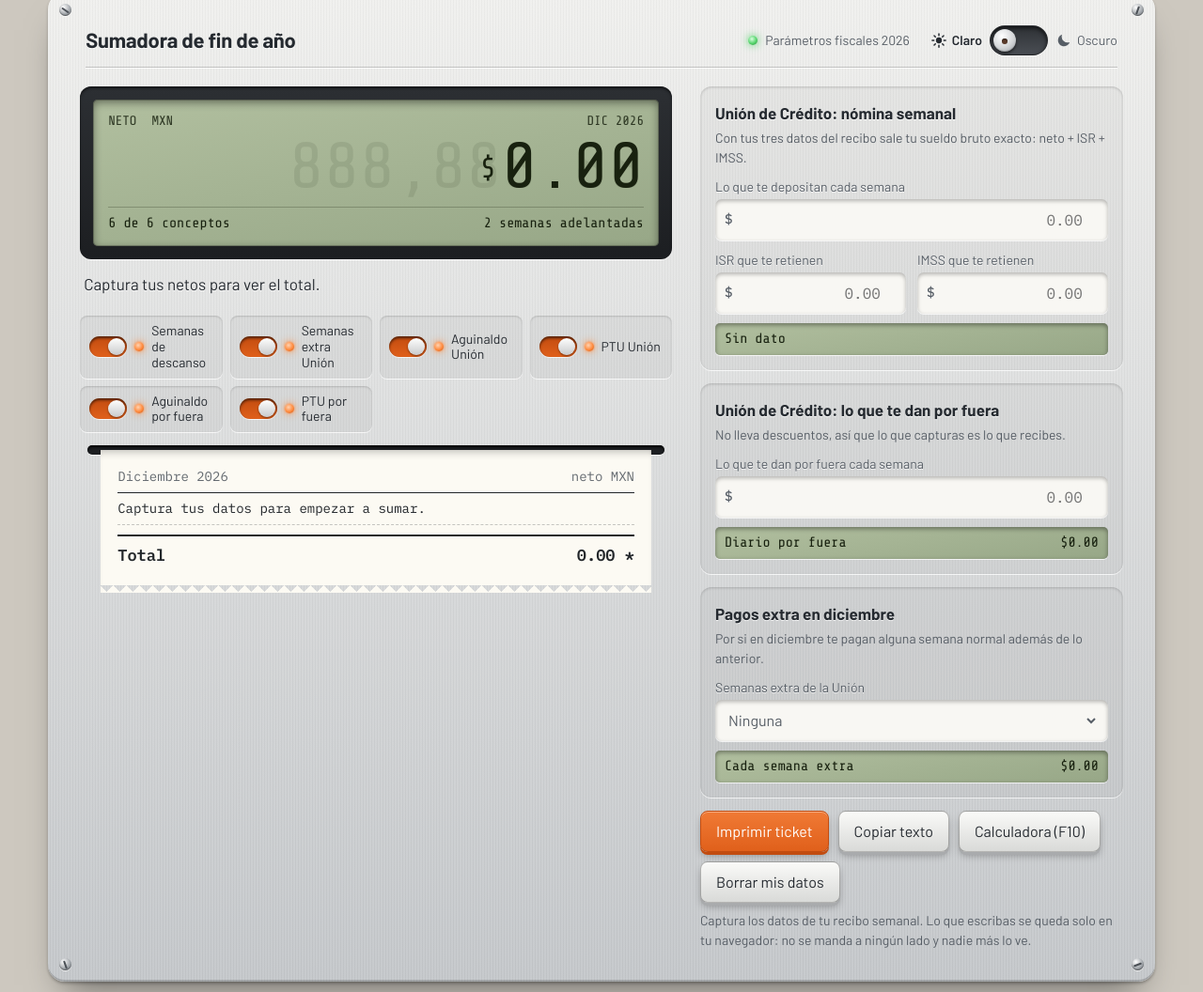
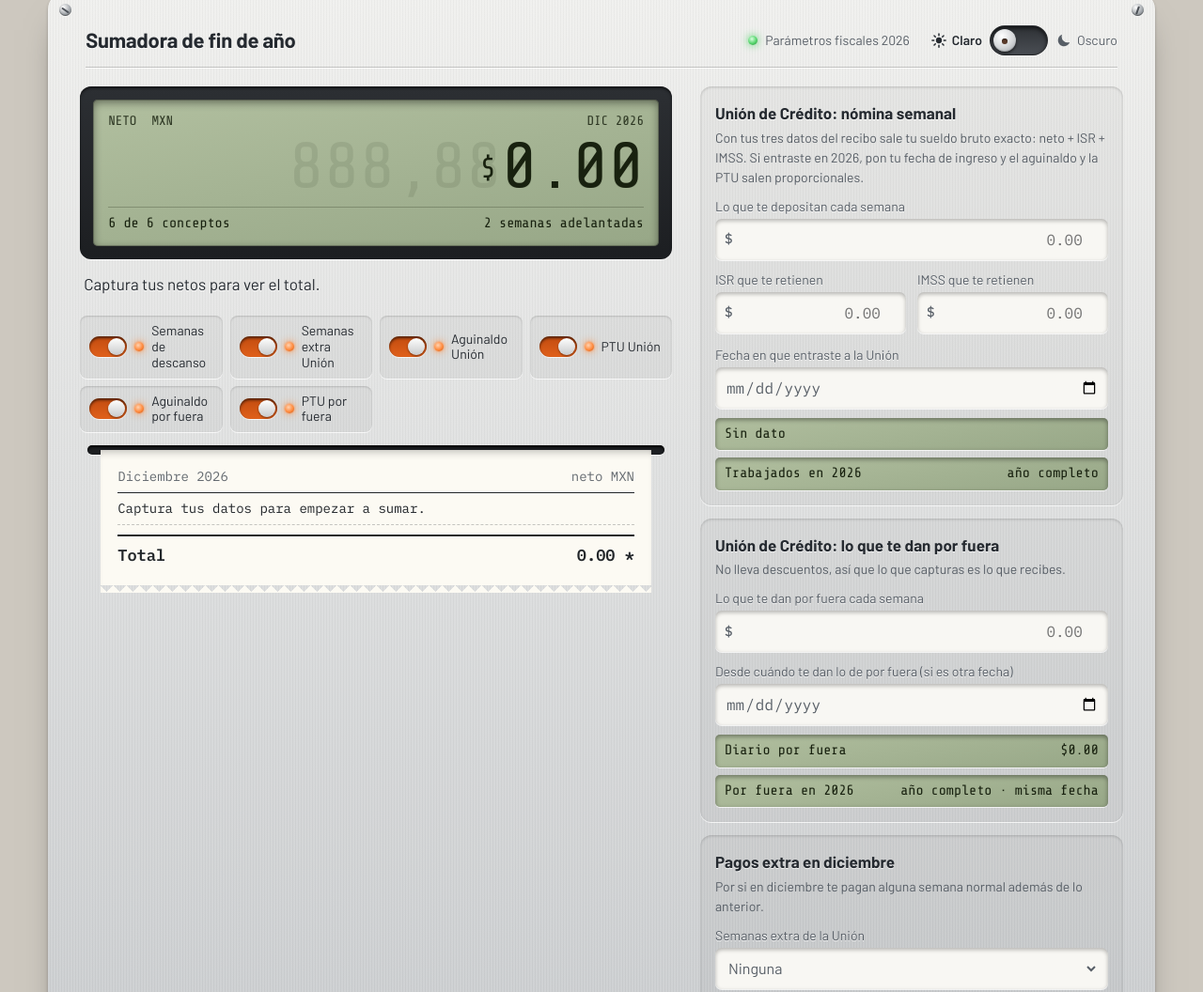
Before and after one commit to alanhl0109-cell/diciembre-union, a plain HTML site: page index.html in a window 1280 px wide. Shown: the part 201-1257 px from the top of the page at 94% size. Drawn offline with nearby package versions, Linux system fonts and the light colour scheme.

Commit message:
Aguinaldo y PTU proporcionales según fecha de ingreso (nómina y por fuera)
Co-Authored-By: Claude Opus 5.5 <noreply@anthropic.com>
Claude-Session: https://claude.ai/code/session_01GLUd3DWhqT2nZvjCXoYYZy

```diff
--- a/index.html
+++ b/index.html
@@ -69,6 +69,7 @@ input,select,button{font:inherit;font-size:16px}
 .well{display:flex;align-items:center;height:44px;border-radius:7px;background:var(--well);color:var(--wellink);box-shadow:inset 0 2px 4px rgba(0,0,0,.28),0 1px 0 var(--emb);padding:0 10px}
 .well b{font-family:"IBM Plex Mono",monospace;font-weight:500;color:var(--mute);margin-right:4px}
 .well input,.well select{flex:1;width:100%;height:100%;border:0;background:transparent;color:inherit;font-family:"IBM Plex Mono",monospace;font-size:16px;text-align:right;outline:none}
+.well input[type=date]{text-align:left;min-height:42px}
 .well select{text-align:left;font-family:"Barlow",sans-serif;cursor:pointer}
 .well:focus-within{box-shadow:inset 0 2px 4px rgba(0,0,0,.28),0 0 0 2px var(--or)}
 .mini{display:flex;justify-content:space-between;gap:10px;flex-wrap:wrap;font-family:"Share Tech Mono",monospace;font-size:15px;color:var(--lcdink);background:linear-gradient(170deg,var(--lcd1),var(--lcd2));border-radius:5px;padding:6px 10px;box-shadow:inset 0 2px 5px rgba(0,0,0,.4),0 1px 0 var(--emb)}
@@ -226,19 +227,23 @@ box-shadow:inset 0 1px 0 rgba(255,255,255,.55),inset 0 -2px 0 rgba(0,0,0,.2),0 2
     <div class="a-ctrl">
       <div class="grp">
         <h3>Unión de Crédito: nómina semanal</h3>
-        <p>Con tus tres datos del recibo sale tu sueldo bruto exacto: neto + ISR + IMSS.</p>
+        <p>Con tus tres datos del recibo sale tu sueldo bruto exacto: neto + ISR + IMSS. Si entraste en 2026, pon tu fecha de ingreso y el aguinaldo y la PTU salen proporcionales.</p>
         <label class="f"><span>Lo que te depositan cada semana</span><span class="well"><b>$</b><input type="number" step="0.01" min="0" inputmode="decimal" id="ucNeto" data-blank="1" placeholder="0.00" data-k="uc.neto"></span></label>
         <div class="r2">
           <label class="f"><span>ISR que te retienen</span><span class="well"><b>$</b><input type="number" step="0.01" min="0" inputmode="decimal" id="ucIsr" data-k="uc.isr" data-blank="1" placeholder="0.00"></span></label>
           <label class="f"><span>IMSS que te retienen</span><span class="well"><b>$</b><input type="number" step="0.01" min="0" inputmode="decimal" id="ucImss" data-k="uc.imss" data-blank="1" placeholder="0.00"></span></label>
         </div>
+        <label class="f" style="margin-top:2px"><span>Fecha en que entraste a la Unión</span><span class="well"><input type="date" id="ucIng" data-k="uc.ingreso" min="1990-01-01" max="2026-12-31"></span></label>
         <div class="mini" id="miniUC"></div>
+        <div class="mini" id="miniDiasUC" style="margin-top:8px"></div>
       </div>
       <div class="grp">
         <h3>Unión de Crédito: lo que te dan por fuera</h3>
         <p>No lleva descuentos, así que lo que capturas es lo que recibes.</p>
         <label class="f"><span>Lo que te dan por fuera cada semana</span><span class="well"><b>$</b><input type="number" step="0.01" min="0" inputmode="decimal" id="fuNeto" data-blank="1" placeholder="0.00" data-k="fuera.neto"></span></label>
+        <label class="f"><span>Desde cuándo te dan lo de por fuera (si es otra fecha)</span><span class="well"><input type="date" id="fuIng" data-k="fuera.ingreso" min="1990-01-01" max="2026-12-31"></span></label>
         <div class="mini" id="miniFU"></div>
+        <div class="mini" id="miniDiasFU" style="margin-top:8px"></div>
       </div>
       <div class="grp">
         <h3>Pagos extra en diciembre</h3>
@@ -327,7 +332,6 @@ box-shadow:inset 0 1px 0 rgba(255,255,255,.55),inset 0 -2px 0 rgba(0,0,0,.2),0 2
         <h3>Unión de Crédito</h3>
         <div class="r2">
           <label class="f"><span>Días de aguinaldo</span><span class="well"><input type="number" step="1" min="0" data-k="uc.aguiDias"></span></label>
-          <label class="f"><span>Días trabajados en 2026</span><span class="well"><input type="number" step="1" min="0" max="365" data-k="uc.laborados"></span></label>
           <label class="f"><span>Días de PTU (libres)</span><span class="well"><input type="number" step="1" min="0" data-k="uc.ptuDias"></span></label>
           <label class="f"><span>PTU sobre</span><span class="well"><select data-k="uc.ptuBase"><option value="bruto">Salario diario bruto</option><option value="neto">Salario diario neto</option></select></span></label>
           <label class="f"><span>Otros descuentos semanales</span><span class="well"><b>$</b><input type="number" step="0.01" min="0" data-k="uc.otras"></span></label>
@@ -377,6 +381,7 @@ box-shadow:inset 0 1px 0 rgba(255,255,255,.55),inset 0 -2px 0 rgba(0,0,0,.2),0 2
     <li><b>Aguinaldo de nómina: 15 días.</b> Salario diario × 15. Los primeros 30 UMA ($3,519.30) no pagan ISR. Al resto se le aplica la tasa que resulta del art. 174 del Reglamento del ISR, que es como lo hace NOI. El aguinaldo no lleva descuento de IMSS.</li>
     <li><b>PTU de nómina: 30 días libres.</b> Primero se fija lo que debes recibir (salario diario × 30) y luego se calcula cuánto tiene que pagar la empresa en bruto para que, quitando el ISR, te quede exactamente esa cantidad. Los primeros 15 UMA ($1,759.65) no pagan ISR, y la PTU no lleva IMSS.</li>
     <li><b>Lo de por fuera.</b> No tiene descuentos: lo semanal entre 7 es el salario diario; × 15 es el aguinaldo y × 30 la PTU.</li>
+    <li><b>Si no trabajaste el año completo.</b> Con tu fecha de ingreso se cuentan los días trabajados en 2026, de esa fecha al 31 de diciembre. El aguinaldo y la PTU se pagan en proporción: días de prestación × días trabajados ÷ 365. Ejemplo: si entraste el 1 de julio llevas 184 días, así que te tocan 15 × 184 ÷ 365 = 7.56 días de aguinaldo. Lo de por fuera usa su propia fecha si es distinta; si la dejas vacía, usa la de nómina. Si entraste antes de 2026 o dejas la fecha vacía, cuenta el año completo.</li>
     <li><b>Semanas de descanso adelantadas.</b> El descanso de 14 días son 2 semanas que te pagan por adelantado antes de salir. Cada semana vale lo de nómina más lo de por fuera. No hay prima vacacional porque no son vacaciones. Tus semanas normales de diciembre no se suman aquí.</li>
     <li><b>Si tienes otro trabajo.</b> Cada patrón te exenta 30 UMA del aguinaldo, pero en la declaración anual solo te toca una exención y un subsidio, así que podría salirte algo de ISR a pagar en abril. Este total es lo que te cae en diciembre, no el impuesto final.</li>
   </ol>
@@ -543,20 +548,32 @@ var CALC = (function () {
     return out;
   }
 
+  // Días trabajados en el año: de la fecha de ingreso (o 1-ene) al 31-dic, inclusive. null = sin fecha.
+  function diasTrab(ing, year) {
+    if (!ing) return null;
+    var ini = Date.UTC(year, 0, 1), fin = Date.UTC(year, 11, 31), d = Date.parse(ing + 'T00:00:00Z');
+    if (isNaN(d)) return null;
+    if (d > fin) return 0;
+    return Math.round((fin - Math.max(d, ini)) / 864e5) + 1;
+  }
+
   function calcular(st) {
     var par = st.par, uc = st.uc, ro = st.ro, fu = st.fuera;
     var R = { subM: subMensual(par) };
     R.semUC = sueldo(uc, 7, par);
+    R.diasUC = diasTrab(uc.ingreso, st.year); if (R.diasUC === null) R.diasUC = Math.min(365, +uc.laborados || 365);
+    R.diasFU = diasTrab(fu.ingreso, st.year); if (R.diasFU === null) R.diasFU = R.diasUC;
+    R.propUC = Math.min(R.diasUC, 365) / 365; R.propFU = Math.min(R.diasFU, 365) / 365;
     R.qnaRO = ro ? sueldo(ro, 15, par) : null;
     if (R.semUC) {
-      R.aguiUC = aguinaldo(R.semUC.SD, uc.aguiDias, uc.laborados, uc.regimen, par);
+      R.aguiUC = aguinaldo(R.semUC.SD, uc.aguiDias, R.diasUC, uc.regimen, par);
       var basePTU = uc.ptuBase === 'neto' ? r2(uc.neto / 7) : R.semUC.SD;
-      R.ptuUC = ptuNeta(r2(basePTU * uc.ptuDias), R.semUC.SD, uc.regimen, +uc.ptuExtra || 0, par);
+      R.ptuUC = ptuNeta(r2(basePTU * uc.ptuDias * R.propUC), R.semUC.SD, uc.regimen, +uc.ptuExtra || 0, par);
       R.ptuUC.basePTU = basePTU;
     }
     R.sdFuera = r2((+fu.neto || 0) / 7);
-    R.aguiFuera = r2(R.sdFuera * fu.aguiDias);
-    R.ptuFuera = r2(R.sdFuera * fu.ptuDias);
+    R.aguiFuera = r2(R.sdFuera * fu.aguiDias * R.propFU);
+    R.ptuFuera = r2(R.sdFuera * fu.ptuDias * R.propFU);
     if (R.qnaRO) R.aguiRO = aguinaldo(R.qnaRO.SD, ro.aguiDias, ro.laborados, ro.regimen, par);
     R.pagos = pagos(st.year, st.payDow, st.ranges);
     R.nOrd = Math.max(0, R.pagos.ordinarios.length + (+st.adjOrd || 0));
@@ -572,10 +589,10 @@ var CALC = (function () {
     R.lineas = [
       { k: 'adel', g: 'Unión de Crédito', t: 'Semanas de descanso adelantadas', e: R.nAdel + ' semanas que te pagan antes de irte, nómina + por fuera', det: det(R.nAdel), v: r2(R.semanal * R.nAdel) },
       { k: 'extra', g: 'Unión de Crédito', t: 'Semanas extra', e: '', det: det(R.nExtra), v: r2(R.semanal * R.nExtra) },
-      { k: 'ucAgui', g: 'Unión de Crédito', t: 'Aguinaldo de nómina', e: '15 días de sueldo bruto, menos su ISR', v: R.aguiUC ? R.aguiUC.neto : 0 },
-      { k: 'ucPtu', g: 'Unión de Crédito', t: 'PTU de nómina', e: '30 días libres: la empresa absorbe el ISR', v: R.ptuUC ? R.ptuUC.neto : 0 },
-      { k: 'fAgui', g: 'Por fuera', t: 'Aguinaldo por fuera', e: '15 días de lo que te dan por fuera, sin descuentos', v: R.aguiFuera },
-      { k: 'fPtu', g: 'Por fuera', t: 'PTU por fuera', e: '30 días de lo que te dan por fuera, sin descuentos', v: R.ptuFuera },
+      { k: 'ucAgui', g: 'Unión de Crédito', t: 'Aguinaldo de nómina', e: R.diasUC < 365 ? uc.aguiDias + ' días proporcionales a ' + R.diasUC + ' días trabajados, menos su ISR' : uc.aguiDias + ' días de sueldo bruto, menos su ISR', v: R.aguiUC ? R.aguiUC.neto : 0 },
+      { k: 'ucPtu', g: 'Unión de Crédito', t: 'PTU de nómina', e: R.diasUC < 365 ? uc.ptuDias + ' días libres proporcionales a ' + R.diasUC + ' días trabajados' : uc.ptuDias + ' días libres: la empresa absorbe el ISR', v: R.ptuUC ? R.ptuUC.neto : 0 },
+      { k: 'fAgui', g: 'Por fuera', t: 'Aguinaldo por fuera', e: R.diasFU < 365 ? fu.aguiDias + ' días proporcionales a ' + R.diasFU + ' días, sin descuentos' : fu.aguiDias + ' días de lo que te dan por fuera, sin descuentos', v: R.aguiFuera },
+      { k: 'fPtu', g: 'Por fuera', t: 'PTU por fuera', e: R.diasFU < 365 ? fu.ptuDias + ' días proporcionales a ' + R.diasFU + ' días, sin descuentos' : fu.ptuDias + ' días de lo que te dan por fuera, sin descuentos', v: R.ptuFuera },
       { k: 'roAgui', g: 'Otro trabajo', t: 'Aguinaldo Otro trabajo', e: '15 días de sueldo bruto, menos su ISR', v: R.aguiRO ? R.aguiRO.neto : 0 },
       { k: 'roQna', g: 'Otro trabajo', t: 'Quincenas de diciembre', e: R.nQna + ' × ' + R.qnaNeto.toFixed(2) + (R.qnaEst ? ' (neto estimado con tu bruto)' : ' neto'), v: r2(R.qnaNeto * R.nQna) }
     ];
@@ -585,7 +602,7 @@ var CALC = (function () {
   }
 
   return { r2: r2, T7: T7, T15: T15, TM: TM, isrRaw: isrRaw, periodo: periodo, brutoDesdeNeto: brutoDesdeNeto, sueldo: sueldo, sdDe: sdDe,
-    isrGrat: isrGrat, aguinaldo: aguinaldo, ptuNeta: ptuNeta, pagos: pagos, calcular: calcular, subMensual: subMensual };
+    isrGrat: isrGrat, aguinaldo: aguinaldo, ptuNeta: ptuNeta, pagos: pagos, diasTrab: diasTrab, calcular: calcular, subMensual: subMensual };
 })();
 
 
@@ -594,8 +611,8 @@ var CALC = (function () {
 {
 const C = CALC;
 const DEF = {year:2026,payDow:5,ranges:[{a:'2026-12-22',b:'2027-01-04'}],adjOrd:0,adjAdel:0,extraSem:0,
-  uc:{neto:0,isr:0,imss:0,regimen:'02',aguiDias:15,laborados:365,otras:0,ptuDias:30,ptuBase:'bruto',ptuExtra:0},
-  fuera:{neto:0,aguiDias:15,ptuDias:30},
+  uc:{ingreso:'',neto:0,isr:0,imss:0,regimen:'02',aguiDias:15,laborados:365,otras:0,ptuDias:30,ptuBase:'bruto',ptuExtra:0},
+  fuera:{ingreso:'',neto:0,aguiDias:15,ptuDias:30},
   par:{uma:117.31,umaM:3566.22,subPct:15.02,subLim:11492.66,metodo:'174',sdQna:'mes',factor:1.0493,imssExc:0.40,imssPd:0.25,imssGmp:0.375,imssIv:0.625,imssCv:1.125},
   incl:{adel:true,extra:true,ucAgui:true,ucPtu:true,fAgui:true,fPtu:true,roAgui:true}};
 const KEY = 'union-dic2026-v2';
@@ -663,6 +680,10 @@ function sueldoRows(s, quien) {
   }
   return rows;
 }
+function diasRow(que, dias, trab) {
+  if (trab >= 365) return ['× días de ' + que, String(dias)];
+  return ['× días de ' + que + '<small>' + dias + ' × ' + trab + ' días trabajados ÷ 365</small>', (dias * trab / 365).toFixed(4)];
+}
 function gratRows(g, tope) {
   const r = [['Exento: ' + tope + ' UMA', '− ' + m(g.exento)], ['Parte que paga ISR', m(g.gravado), 'sum']];
   if (g.gravado > 0) {
@@ -699,6 +720,9 @@ function render() {
   const s = R.semUC, f = R.qnaRO;
   $('#miniUC').innerHTML = s ? '<span>Bruto semanal ' + m(s.bruto) + '</span><span>Diario ' + m(s.SD) + '</span>' : '<span>Sin dato</span>';
   $('#miniEX').innerHTML = '<span>Cada semana extra</span><span>' + m(R.semanal) + '</span>';
+  const dLbl = d => d >= 365 ? 'año completo' : d + ' de 365 días (' + (d / 365 * 100).toFixed(2) + ' %)';
+  $('#miniDiasUC').innerHTML = '<span>' + (st.uc.ingreso ? 'Desde ' + new Date(st.uc.ingreso + 'T12:00:00Z').toLocaleDateString('es-MX', {day:'numeric', month:'long', year:'numeric', timeZone:'UTC'}) : 'Trabajados en ' + st.year) + '</span><span>' + (st.uc.ingreso && R.diasUC === 0 ? 'fecha después de ' + st.year : dLbl(R.diasUC)) + '</span>';
+  $('#miniDiasFU').innerHTML = '<span>' + (st.fuera.ingreso ? 'Por fuera desde ' + new Date(st.fuera.ingreso + 'T12:00:00Z').toLocaleDateString('es-MX', {day:'numeric', month:'long', year:'numeric', timeZone:'UTC'}) : 'Por fuera en ' + st.year) + '</span><span>' + dLbl(R.diasFU) + (st.fuera.ingreso ? '' : ' · misma fecha') + '</span>';
   $('#miniFU').innerHTML = '<span>Diario por fuera</span><span>' + m(R.sdFuera) + '</span>';
 
   // Calendario
@@ -724,9 +748,9 @@ function render() {
   // Tickets
   let h = '';
   h += tk('Unión: tu sueldo semanal', s && s.modo === 'recibo' ? 'Con tu recibo se reconstruye el sueldo bruto, que es la base del aguinaldo y la PTU.' : 'Sin retenciones capturadas, el bruto se estima con la tarifa 2026.', sueldoRows(s, 'semanal'));
-  if (R.aguiUC) { const a = R.aguiUC; h += tk('Unión: aguinaldo de nómina', 'Lo que marca la ley: 15 días de salario, con su ISR.', [['Salario diario bruto', m(a.SD)], ['× días de aguinaldo' + (a.laborados < 365 ? '<small>proporcional a ' + a.laborados + ' días trabajados</small>' : ''), String(a.dias)], ['= Aguinaldo bruto', m(a.bruto), 'sum']].concat(gratRows(a, 30)).concat([['Aguinaldo que recibes', m(a.neto), 'sum']])); }
-  if (R.ptuUC) { const p = R.ptuUC; h += tk('Unión: PTU de 30 días libres', 'Primero se fija lo que debes recibir y luego se calcula el bruto que cubre el ISR.', [['Salario diario ' + st.uc.ptuBase, m(p.basePTU)], ['× días de PTU', String(st.uc.ptuDias)], ['= Lo que debes recibir', m(p.objetivo), 'sum'], ['PTU bruta que paga la empresa', m(p.bruto)]].concat(gratRows(p, 15)).concat([p.extra ? ['Otra retención absorbida', m(p.extra)] : null, ['PTU que recibes', m(p.neto), 'sum'], ['Contra lo que debes recibir', chk(p.difNeto)]])); }
-  h += tk('Por fuera: aguinaldo y PTU', 'Sin descuentos de ningún tipo.', [['Te dan por semana', m(st.fuera.neto)], ['÷ 7 = salario diario', m(R.sdFuera), 'sum'], ['Aguinaldo<small>' + st.fuera.aguiDias + ' días × ' + m(R.sdFuera) + '</small>', m(R.aguiFuera)], ['PTU<small>' + st.fuera.ptuDias + ' días × ' + m(R.sdFuera) + '</small>', m(R.ptuFuera)], ['Total por fuera', m(R.aguiFuera + R.ptuFuera), 'sum']]);
+  if (R.aguiUC) { const a = R.aguiUC; h += tk('Unión: aguinaldo de nómina', 'Lo que marca la ley: 15 días de salario, con su ISR.', [['Salario diario bruto', m(a.SD)], diasRow('aguinaldo', a.dias, R.diasUC), ['= Aguinaldo bruto', m(a.bruto), 'sum']].concat(gratRows(a, 30)).concat([['Aguinaldo que recibes', m(a.neto), 'sum']])); }
+  if (R.ptuUC) { const p = R.ptuUC; h += tk('Unión: PTU de 30 días libres', 'Primero se fija lo que debes recibir y luego se calcula el bruto que cubre el ISR.', [['Salario diario ' + st.uc.ptuBase, m(p.basePTU)], diasRow('PTU', st.uc.ptuDias, R.diasUC), ['= Lo que debes recibir', m(p.objetivo), 'sum'], ['PTU bruta que paga la empresa', m(p.bruto)]].concat(gratRows(p, 15)).concat([p.extra ? ['Otra retención absorbida', m(p.extra)] : null, ['PTU que recibes', m(p.neto), 'sum'], ['Contra lo que debes recibir', chk(p.difNeto)]])); }
+  h += tk('Por fuera: aguinaldo y PTU', 'Sin descuentos de ningún tipo.', [['Te dan por semana', m(st.fuera.neto)], ['÷ 7 = salario diario', m(R.sdFuera), 'sum'], R.diasFU < 365 ? ['Días con lo de por fuera en ' + st.year, R.diasFU + ' de 365'] : null, ['Aguinaldo<small>' + st.fuera.aguiDias + ' días × ' + (R.diasFU < 365 ? R.diasFU + ' ÷ 365 × ' : '') + m(R.sdFuera) + '</small>', m(R.aguiFuera)], ['PTU<small>' + st.fuera.ptuDias + ' días × ' + (R.diasFU < 365 ? R.diasFU + ' ÷ 365 × ' : '') + m(R.sdFuera) + '</small>', m(R.ptuFuera)], ['Total por fuera', m(R.aguiFuera + R.ptuFuera), 'sum']]);
   h += tk('Unión: semanas de descanso adelantadas', 'Las semanas que te pagan antes de irte de descanso. Cada una incluye nómina y por fuera.', [['Semanas de descanso', String(R.nAdel)], ['Nómina<small>' + R.nAdel + ' × ' + m(st.uc.neto) + '</small>', m(R.lineas[0].det[0].v)], ['Por fuera<small>' + R.nAdel + ' × ' + m(st.fuera.neto) + '</small>', m(R.lineas[0].det[1].v)], ['Total adelantado', m(R.lineas[0].v), 'sum']]);
   if (R.nExtra || R.nQna) {
     const ex = R.lineas.find(l => l.k === 'extra'), q = R.lineas.find(l => l.k === 'roQna');
@@ -799,9 +823,9 @@ function tkItems(R) {
     adel: l => l.det.map(d => [d.t + ' ' + d.k + ' × ' + n(d.u), n(d.v)]),
     extra: l => l.det.map(d => [d.t + ' ' + d.k + ' × ' + n(d.u), n(d.v)]),
     ucAgui: () => R.aguiUC ? [['Bruto ' + n(R.aguiUC.bruto) + ' − ISR ' + n(R.aguiUC.isr), '']] : [],
-    ucPtu: () => R.ptuUC ? [[st.uc.ptuDias + ' días libres × ' + n(R.ptuUC.basePTU), ''], ['Bruto ' + n(R.ptuUC.bruto) + ' − ISR ' + n(R.ptuUC.isr), '']] : [],
-    fAgui: () => [[st.fuera.aguiDias + ' días × ' + n(R.sdFuera), '']],
-    fPtu: () => [[st.fuera.ptuDias + ' días × ' + n(R.sdFuera), '']],
+    ucPtu: () => R.ptuUC ? [[st.uc.ptuDias + ' días libres' + (R.diasUC < 365 ? ' × ' + R.diasUC + '/365' : '') + ' × ' + n(R.ptuUC.basePTU), ''], ['Bruto ' + n(R.ptuUC.bruto) + ' − ISR ' + n(R.ptuUC.isr), '']] : [],
+    fAgui: () => [[st.fuera.aguiDias + ' días' + (R.diasFU < 365 ? ' × ' + R.diasFU + '/365' : '') + ' × ' + n(R.sdFuera), '']],
+    fPtu: () => [[st.fuera.ptuDias + ' días' + (R.diasFU < 365 ? ' × ' + R.diasFU + '/365' : '') + ' × ' + n(R.sdFuera), '']],
     roAgui: () => R.aguiRO ? [['Bruto ' + n(R.aguiRO.bruto) + ' − ISR ' + n(R.aguiRO.isr), '']] : [],
     roQna: () => [[R.nQna + ' × ' + n(R.qnaNeto) + (R.qnaEst ? ' (estimado)' : ''), '']]
   };
@@ -818,6 +842,8 @@ function tkItems(R) {
   it.push({t:'l', a:'TOTAL', b:'$' + n(R.total), w:600, z:21});
   it.push({t:'dsep'});
   R.pagos.descansos.forEach(d => it.push({t:'l', a:'Descanso ' + fd(d.a) + ' – ' + fd(d.b) + ' · ' + d.semanas + ' semanas', b:'', w:400, z:11.5, c:'#6a7076'}));
+  if (R.diasUC < 365) it.push({t:'l', a:'Proporcional: ' + R.diasUC + ' días trabajados en ' + st.year + (R.diasFU !== R.diasUC ? ' (por fuera: ' + R.diasFU + ')' : ''), b:'', w:400, z:11.5, c:'#6a7076'});
+  else if (R.diasFU < 365) it.push({t:'l', a:'Por fuera proporcional: ' + R.diasFU + ' días en ' + st.year, b:'', w:400, z:11.5, c:'#6a7076'});
   it.push({t:'l', a:'Cifras netas en MXN con parámetros fiscales 2026. Estimación: mandan los recibos timbrados.', b:'', w:400, z:11.5, c:'#6a7076'});
   it.push({t:'sp', h:8});
   it.push({t:'bar'});
```
